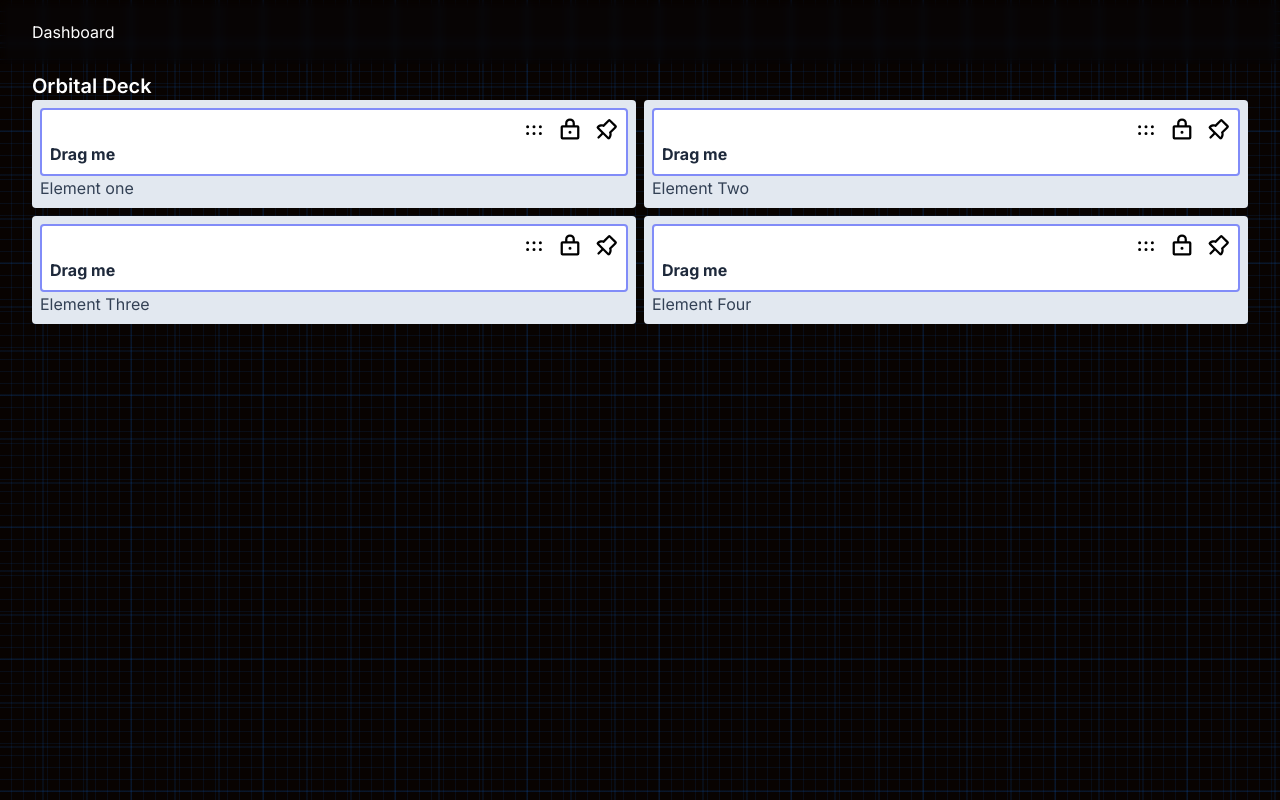
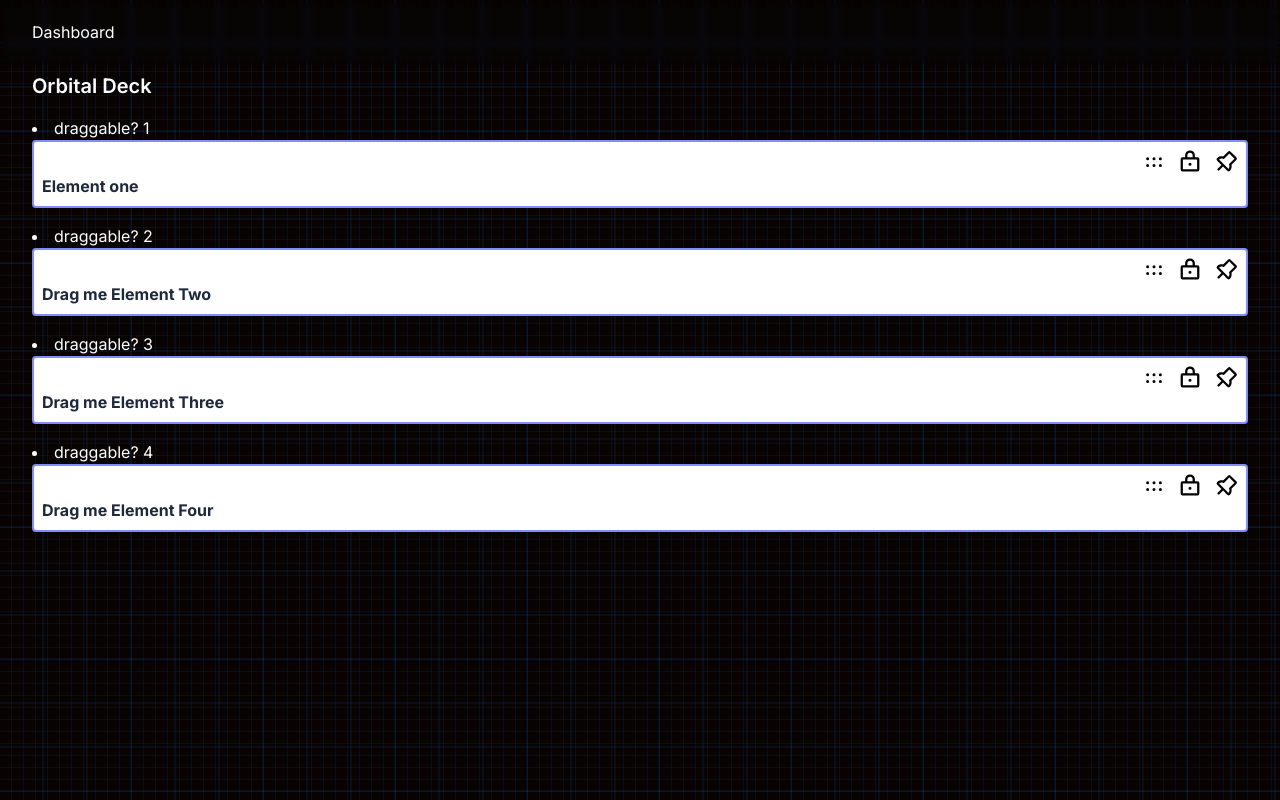
Before and after one commit to jasontcrabtree/orbital-deck, a Next.js app: page / in a window 1280 px wide. Built offline with nearby package versions, Linux system fonts and the light colour scheme.

Commit message:
working dnd module

```diff
--- a/package.json
+++ b/package.json
@@ -13,6 +13,7 @@
     "@clerk/nextjs": "^4.29.12",
     "@dnd-kit/core": "^6.1.0",
     "@dnd-kit/modifiers": "^7.0.0",
+    "@dnd-kit/sortable": "^8.0.0",
     "@phosphor-icons/react": "^2.1.4",
     "@radix-ui/react-slot": "^1.0.2",
     "class-variance-authority": "^0.7.0",
--- a/src/app/page.tsx
+++ b/src/app/page.tsx
@@ -1,10 +1,16 @@
+import { DndKit } from "@/ui/components/dndkit";
 import { DragZone } from "@/ui/components/drag-zone";
+import { SortableDemo } from "@/ui/components/sortable";
+import UploadGallery from "@/ui/components/sortable-photo";
 
 const Page = () => {
   return (
-    <main className="p-2 px-8">
+    <main className="p-2 px-8 flex flex-col gap-4">
       <h1 className="font-semibold text-xl">Orbital Deck</h1>
-      <DragZone />
+      {/* <DragZone /> */}
+      {/* <UploadGallery /> */}
+      {/* <SortableDemo /> */}
+      <DndKit />
     </main>
   )
 }
--- /dev/null
+++ b/src/ui/components/dndkit.tsx
@@ -0,0 +1,54 @@
+'use client';
+import { useState } from 'react';
+import { DndContext } from '@dnd-kit/core';
+import { arrayMove, rectSwappingStrategy, SortableContext, useSortable } from '@dnd-kit/sortable';
+import { CSS } from '@dnd-kit/utilities';
+import { elementArray } from './drag-zone';
+
+function SortableItem(props) {
+    const {
+        attributes,
+        listeners,
+        setNodeRef,
+        transform,
+        transition,
+    } = useSortable({ id: props.id });
+
+    const style = {
+        transform: CSS.Transform.toString(transform),
+        transition,
+    };
+
+    return (
+        <li ref={setNodeRef} style={style} {...attributes} {...listeners}>
+            draggable? {props.id}
+            {props.item.component}
+        </li>
+    );
+}
+
+export const DndKit = () => {
+    const [items, setItems] = useState(elementArray);
+    function handleDragEnd(event) {
+        const { active, over } = event;
+
+        if (active.id !== over.id) {
+            setItems((items) => {
+                const oldIndex = items.findIndex(item => item.id === active.id);
+                const newIndex = items.findIndex(item => item.id === over.id);
+
+                return arrayMove(items, oldIndex, newIndex);
+            });
+        }
+    }
+
+    return (
+        <DndContext onDragEnd={handleDragEnd}>
+            <SortableContext items={items.map(item => item.id)} strategy={rectSwappingStrategy}>
+                {items.map((item) => (
+                    <SortableItem key={item.id} id={item.id} item={item} />
+                ))}
+            </SortableContext>
+        </DndContext>
+    );
+}
--- a/src/ui/components/drag-zone.tsx
+++ b/src/ui/components/drag-zone.tsx
@@ -1,10 +1,12 @@
 'use client';
 
 import { useState } from 'react';
-import { DndContext, DragOverlay } from '@dnd-kit/core';
+import { closestCenter, DndContext, DragOverlay } from '@dnd-kit/core';
 import { useDraggable, useDroppable } from '@dnd-kit/core';
 import { restrictToWindowEdges } from '@dnd-kit/modifiers';
 import { DotsSix, Lock, LockOpen, PushPin, PushPinSlash } from '@phosphor-icons/react';
+import { arrayMove, rectSortingStrategy, SortableContext, useSortable } from '@dnd-kit/sortable';
+import { CSS } from '@dnd-kit/utilities';
 
 const Droppable = ({ children, id }: { children: React.ReactNode, id: string }) => {
     // const { isOver, setNodeRef } = useDroppable({ id });
@@ -23,19 +25,34 @@ const Droppable = ({ children, id }: { children: React.ReactNode, id: string })
     );
 }
 
-const Draggable = ({ children, id }: { children: React.ReactNode, id: string }) => {
-    // const {
-    //     setNodeRef,
-    //     attributes,
-    //     listeners,
-    //     transform } = useDraggable({ id });
-    const res = useDraggable({ id });
+const SortableElement = (props) => {
+    const { attributes, listeners, setNodeRef, transform, transition } = useSortable({
+        id: props.item.id
+    })
+    console.log('props', props);
+
+    const style = {
+        transition,
+        transform: CSS.Transform.toString(transform),
+    }
+
+    return (
+        <div ref={setNodeRef} {...attributes} {...listeners} style={style}>
+            Element {props?.item?.id}
+        </div>
+    )
+}
+
+const Draggable = ({ children, id, ...props }: { children: React.ReactNode, id: string }) => {
+    const sortable = useSortable({ id });
     const {
-        setNodeRef,
         attributes,
         listeners,
+        isDragging,
+        setNodeRef,
         transform,
-    } = res;
+        // transition,
+    } = sortable;
 
     // console.log('useDraggable returns', res)
 
@@ -44,7 +61,14 @@ const Draggable = ({ children, id }: { children: React.ReactNode, id: string })
     } : undefined;
 
     return (
-        <div ref={setNodeRef} className='bg-white text-slate-800 p-2 border-2 rounded border-indigo-400'>
+        <div
+            id={id}
+            ref={setNodeRef}
+            style={style}
+            {...props}
+            {...attributes}
+            {...listeners}
+            className='bg-white text-slate-800 p-2 border-2 rounded border-indigo-400'>
             <div className='flex flex-row gap-3 justify-end w-full'>
                 <button style={style} {...listeners} {...attributes}>
                     <DotsSix size={24} color="" weight="bold" />
@@ -71,108 +95,123 @@ const Draggable = ({ children, id }: { children: React.ReactNode, id: string })
 
 const ElementOne = () => {
     return (
+        <Draggable id="one">
             <div>
-            <Draggable id="one">Drag me</Draggable>
                 Element one
             </div>
+        </Draggable>
     )
 }
 const ElementTwo = () => {
     return (
+        <Draggable id="two">
             <div>
-            <Draggable id="two">Drag me</Draggable>
+                Drag me
                 Element Two
             </div>
+        </Draggable>
     )
 }
 const ElementThree = () => {
     return (
+        <Draggable id="three">
             <div>
-            <Draggable id="three">Drag me</Draggable>
+                Drag me
                 Element Three
             </div>
+        </Draggable>
     )
 }
 const ElementFour = () => {
     return (
+        <Draggable id="four">
             <div>
-            <Draggable id="four">Drag me</Draggable>
+                Drag me
                 Element Four
             </div>
+        </Draggable>
     )
 }
 
-export const DragZone = () => {
-    const [items] = useState(
-        [
+export const elementArray = [
     {
-                id: 'one',
+        id: '1',
         component: <ElementOne />
     },
     {
-                id: 'two',
+        id: '2',
         component: <ElementTwo />
     },
     {
-                id: 'three',
+        id: '3',
         component: <ElementThree />
     },
     {
-                id: 'four',
+        id: '4',
         component: <ElementFour />
     },
-        ]);
+];
 
-    const [parent, setParent] = useState(null);
+export const DragZone = () => {
+    const [items, setItems] = useState(elementArray);
     const [activeId, setActiveId] = useState(null);
 
-    console.log('STATE', parent, activeId)
+    function handleDragEnd(event) {
+        // console.log('items', items);
+        // const { active, over } = event;
+        // console.log("ACTIVE, OVER", active, '|', over)
 
-    const handleDragEnd = (event) => {
-        console.log('event', event)
-        const { over } = event;
-        setParent(over ? over.id : null);
+        // if (active.id !== over.id) {
+        //     setItems((items) => {
+        //         const oldIndex = items.indexOf(active.id);
+        //         const newIndex = items.indexOf(over.id);
+
+        //         return arrayMove(items, oldIndex, newIndex);
+        //     });
+        //     console.log('items', items)
+        // }
+
+        // setActiveId(null);
+        const { active, over } = event;
+        if (active.id === over.id) {
+            return
         }
 
-    function handleDragStart(event) {
+        setItems((items) => {
+            const oldIndex = items.findIndex(item => item.id === active.id);
+            const newIndex = items.findIndex(item => item.id === over.id);
+
+            return arrayMove(items, oldIndex, newIndex)
+        })
+    }
+
+    function handleDragOverlay(event) {
         setActiveId(event.active.id);
     }
 
-    // function handleDragEnd() {
-    //     setActiveId(null);
-    // }
-
-    /* onDragEnd argument takes a custom function which passes in a custom dndkit event type, which can be ?split? to over, which can include an id */
-
     return (
-        <DndContext onDragStart={handleDragStart} onDragEnd={handleDragEnd} modifiers={[restrictToWindowEdges]}>
-            {/* If parent starts as null render drag element outside of the drop grid */}
-            {/* {parent === null ? (
-                <Draggable id="draggable">Drag me</Draggable>
-            ) : null} */}
-
+        <div className='flex flex-col gap-8'>
+            <DndContext onDragStart={handleDragOverlay} onDragEnd={handleDragEnd} modifiers={[restrictToWindowEdges]} collisionDetection={closestCenter}>
+                <SortableContext items={items} strategy={rectSortingStrategy}>
                     <div className="grid grid-cols-2 gap-2">
-                {items.map((item, index) => {
-                    return (
-                        <Droppable key={index} id={item.id}>
-                            {/* {parent === item ?
-                                // <Draggable id={id}>
-                                //     Drag me
-                                // </Draggable>
-                            : 'Drop here'} */}
-                            {item.component}
-                        </Droppable>
-                    )
-                })}
+                        {items.map((item, index) => (
+                            <SortableElement key={index} item={item} />
+                        ))}
+                        {/* // return item.component
+                    // <Droppable key={index} id={item.id}>
+                    //     {item.component}
+                    // </Droppable> */}
                     </div>
 
-            <DragOverlay>
+                    {/* <DragOverlay>
                         {activeId ? (
                             <Draggable id={activeId}>
                                 Drag me [{activeId}]
                             </Draggable>
                         ) : null}
-            </DragOverlay>
+                    </DragOverlay> */}
+                </SortableContext>
             </DndContext>
+        </div>
     );
 }
--- /dev/null
+++ b/src/ui/components/sortable-photo.tsx
@@ -0,0 +1,101 @@
+'use client';
+import { forwardRef, SetStateAction, useState } from 'react';
+import {
+    DndContext,
+    DragOverlay,
+} from '@dnd-kit/core';
+
+import {
+    useSortable,
+    arrayMove,
+    SortableContext,
+    rectSortingStrategy,
+} from '@dnd-kit/sortable';
+import { elementArray } from './drag-zone';
+
+const Content = forwardRef(({ url, index, faded, style, ...props }, ref) => {
+    // console.log('photo component', props);
+    const inlineStyles = {
+        opacity: faded ? '0.2' : '1',
+        transformOrigin: '0 0',
+        height: index === 0 ? 410 : 200,
+        gridRowStart: index === 0 ? 'span 2' : null,
+        gridColumnStart: index === 0 ? 'span 2' : null,
+        backgroundColor: 'grey',
+        ...style,
+    };
+
+    return (
+        <div ref={ref} style={inlineStyles} {...props}>
+            {props?.item?.component}
+        </div>
+    );
+});
+
+export const SortableItem = (props) => {
+    console.log(props)
+    const sortable = useSortable({ id: props.url });
+    const {
+        attributes,
+        listeners,
+        setNodeRef,
+    } = sortable;
+
+    return (
+        <Content
+            id={props.id}
+            ref={setNodeRef}
+            {...props}
+            {...attributes}
+            {...listeners}
+        />
+    );
+};
+
+const UploadGallery = () => {
+    const [items, setItems] = useState(elementArray);
+    const [activeId, setActiveId] = useState(null);
+
+    return (
+        <DndContext
+            onDragStart={handleDragStart}
+            onDragEnd={handleDragEnd}
+        >
+            <SortableContext items={items} strategy={rectSortingStrategy}>
+                <div className='grid grid-cols-4 gap-2'>
+                    {items.map((url, index) => (
+                        <SortableItem key={url} id={url.id} url={url} index={index} item={url} />
+                    ))}
+                </div>
+            </SortableContext>
+
+            <DragOverlay adjustScale={true}>
+                {activeId ? (
+                    // <Photo url={activeId} index={items.indexOf(activeId)} />
+                    <SortableItem key={activeId} index={items.indexOf(activeId)} item={items.indexOf(activeId)} />
+                ) : null}
+            </DragOverlay>
+        </DndContext>
+    );
+
+    function handleDragStart(event) {
+        setActiveId(event.active.id);
+    }
+
+    function handleDragEnd(event) {
+        const { active, over } = event;
+
+        if (active.id !== over.id) {
+            setItems((items) => {
+                const oldIndex = items.indexOf(active.id);
+                const newIndex = items.indexOf(over.id);
+
+                return arrayMove(items, oldIndex, newIndex);
+            });
+        }
+
+        setActiveId(null);
+    }
+};
+
+export default UploadGallery;
--- /dev/null
+++ b/src/ui/components/sortable.tsx
@@ -0,0 +1,89 @@
+'use client';
+import { useState } from 'react';
+import {
+    DndContext,
+    closestCenter,
+    KeyboardSensor,
+    PointerSensor,
+    useSensor,
+    useSensors,
+} from '@dnd-kit/core';
+import {
+    arrayMove,
+    SortableContext,
+    sortableKeyboardCoordinates,
+    verticalListSortingStrategy,
+} from '@dnd-kit/sortable';
+
+import React from 'react';
+import { useSortable } from '@dnd-kit/sortable';
+import { CSS } from '@dnd-kit/utilities';
+import { elementArray } from './drag-zone';
+
+export function SortableItem(props) {
+    console.log('props', props)
+    const {
+        attributes,
+        listeners,
+        setNodeRef,
+        transform,
+        transition,
+    } = useSortable({ id: props.id });
+
+    const style = {
+        transform: CSS.Transform.toString(transform),
+        transition,
+    };
+
+    return (
+        <div ref={setNodeRef} style={style} {...attributes} {...listeners}>
+            SORTABLE CONTENT {props.id}
+        </div>
+    );
+}
+
+export function SortableDemo() {
+    const [items, setItems] = useState([1, 2, 3]);
+    // const initialValue = elementArray;
+    // const [items, setItems] = useState(initialValue);
+
+    const sensors = useSensors(
+        useSensor(PointerSensor),
+        useSensor(KeyboardSensor, {
+            coordinateGetter: sortableKeyboardCoordinates,
+        })
+    );
+
+    return (
+        <DndContext
+            sensors={sensors}
+            collisionDetection={closestCenter}
+            onDragEnd={handleDragEnd}
+        >
+            <SortableContext
+                items={items}
+                strategy={verticalListSortingStrategy}
+            >
+                {items.map((id) => {
+                    return (<SortableItem key={id} id={id} />)
+                })}
+                {/* {items.map((item) => {
+                    return <SortableItem key={item.id} id={item.id} item={item} />
+                })} */}
+            </SortableContext>
+        </DndContext>
+    );
+
+    function handleDragEnd(event) {
+        const { active, over } = event;
+
+        if (active.id !== over.id) {
+            setItems((items) => {
+                const oldIndex = items.indexOf(active.id);
+                const newIndex = items.indexOf(over.id);
+
+                return arrayMove(items, oldIndex, newIndex);
+            });
+        }
+    }
+}
```
Also changed, not shown: 1 other file (tests, documents, lock files or other folders). Lines whose indentation alone changed are shown as unchanged.
